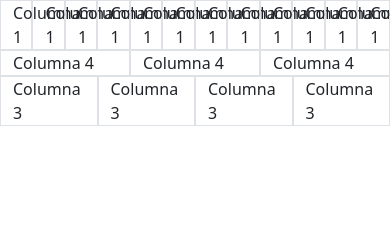
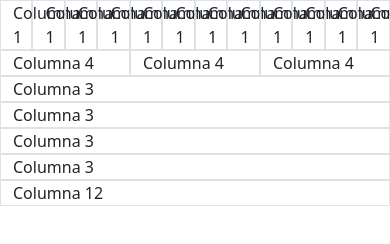
Before and after one commit to ProgrammerAuditore/bootstrap-purgecss-npm-sass, a plain HTML site: page index.html in a window 390 px wide. Shown: the top 244 px of the page. Drawn offline with nearby package versions, Linux system fonts and the light colour scheme.

Commit message:
*** Grid resposive en bootstrap usando sm, md, lg

```diff
--- a/index.html
+++ b/index.html
@@ -32,10 +32,11 @@
             <div class="col-4 border">Columna 4</div>
         </div>
         <div class="row">
-            <div class="col-3 border">Columna 3</div>
-            <div class="col-3 border">Columna 3</div>
-            <div class="col-3 border">Columna 3</div>
-            <div class="col-3 border">Columna 3</div>
+            <div class="col-12 col-sm-6 col-md-4 col-lg-3 border">Columna 3</div>
+            <div class="col-12 col-sm-6 col-md-4 col-lg-3 border">Columna 3</div>
+            <div class="col-12 col-sm-6 col-md-4 col-lg-3 border">Columna 3</div>
+            <div class="col-12 col-sm-6 col-md-6 col-lg-3 border">Columna 3</div>
+            <div class="col-12 col-md-6 col-lg-12 border">Columna 12</div>
         </div>
     </div>
 </body>
```
